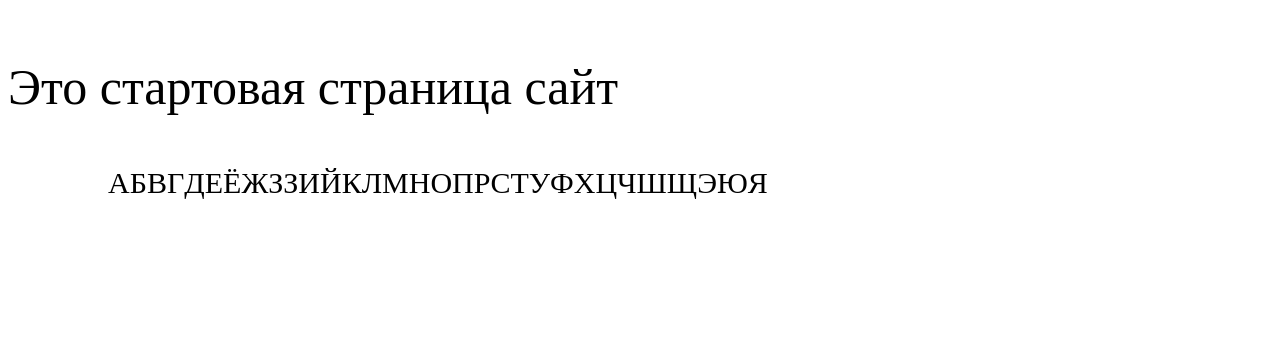
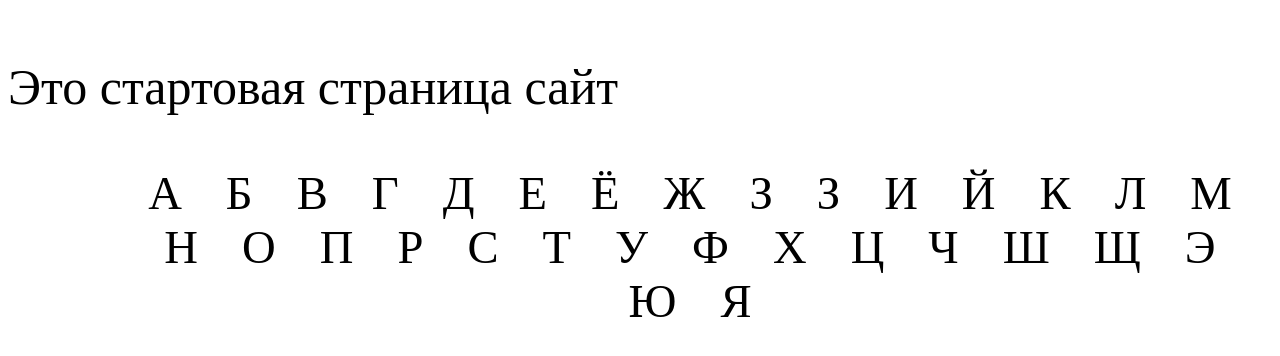
Before and after one commit to miirld/oop_project-demo, a Flask app: page / in a window 1280 px wide. Shown: the top 356 px of the page. Run offline with Flask 2, Linux system fonts and the light colour scheme.

Commit message:
Анимация?

```diff
--- a/static/css/main.css
+++ b/static/css/main.css
@@ -13,12 +13,16 @@ a{
     display: flex;
 }
 .search-os{
-    display: flex;
     margin-left: 100px;
     text-align: center;
 }
 
+.search-one {
+	font-size: 35pt;
+    margin: 15pt;
+	transition: font-size 1s ;
+}
 .search-one:hover {
-    transition: transform 0.2s linear;
+    font-size: 40pt;
 
 }
--- a/templates/index.html
+++ b/templates/index.html
@@ -12,37 +12,38 @@
 
     <div class="search-os">
         <a href="/А" class="search-one">А</a>
-        <a href="/Б" class="search1">Б</a>
-        <a href="/В" class="search1">В</a>
-        <a href="/Г" class="search1">Г</a>
-        <a href="/Д" class="search1">Д</a>
-        <a href="/Е" class="search1">Е</a>
-        <a href="/Ё" class="search1">Ё</a>
-        <a href="/Ж" class="search1">Ж</a>
-        <a href="/З" class="search1">З</a>
-        <a href="/З" class="search1">З</a>
-        <a href="/И" class="search1">И</a>
-        <a href="/Й" class="search1">Й</a>
-        <a href="/К" class="search1">К</a>
-        <a href="/Л" class="search1">Л</a>
-        <a href="/М" class="search1">М</a>
-        <a href="/Н" class="search1">Н</a>
-        <a href="/О" class="search1">О</a>
-        <a href="/П" class="search1">П</a>
-        <a href="/Р" class="search1">Р</a>
-        <a href="/С" class="search1">С</a>
-        <a href="/Т" class="search1">Т</a>
-        <a href="/У" class="search1">У</a>
-        <a href="/Ф" class="search1">Ф</a>
-        <a href="/Х" class="search1">Х</a>
-        <a href="/Ц" class="search1">Ц</a>
-        <a href="/Ч" class="search1">Ч</a>
-        <a href="/Ш" class="search1">Ш</a>
-        <a href="/Щ" class="search1">Щ</a>
-        <a href="/Э" class="search1">Э</a>
-        <a href="/Ю" class="search1">Ю</a>
-        <a href="/Я" class="search1">Я</a>
+        <a href="/Б" class="search-one">Б</a>
+        <a href="/В" class="search-one">В</a>
+        <a href="/Г" class="search-one">Г</a>
+        <a href="/Д" class="search-one">Д</a>
+        <a href="/Е" class="search-one">Е</a>
+        <a href="/Ё" class="search-one">Ё</a>
+        <a href="/Ж" class="search-one">Ж</a>
+        <a href="/З" class="search-one">З</a>
+        <a href="/З" class="search-one">З</a>
+        <a href="/И" class="search-one">И</a>
+        <a href="/Й" class="search-one">Й</a>
+        <a href="/К" class="search-one">К</a>
+        <a href="/Л" class="search-one">Л</a>
+        <a href="/М" class="search-one">М</a>
+        <a href="/Н" class="search-one">Н</a>
+        <a href="/О" class="search-one">О</a>
+        <a href="/П" class="search-one">П</a>
+        <a href="/Р" class="search-one">Р</a>
+        <a href="/С" class="search-one">С</a>
+        <a href="/Т" class="search-one">Т</a>
+        <a href="/У" class="search-one">У</a>
+        <a href="/Ф" class="search-one">Ф</a>
+        <a href="/Х" class="search-one">Х</a>
+        <a href="/Ц" class="search-one">Ц</a>
+        <a href="/Ч" class="search-one">Ч</a>
+        <a href="/Ш" class="search-one">Ш</a>
+        <a href="/Щ" class="search-one">Щ</a>
+        <a href="/Э" class="search-one">Э</a>
+        <a href="/Ю" class="search-one">Ю</a>
+        <a href="/Я" class="search-one">Я</a>
     </div>
 </div>
+
 </body>
 </html>
```
